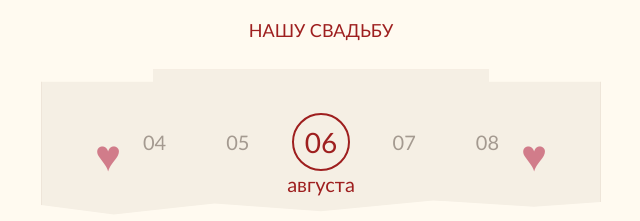
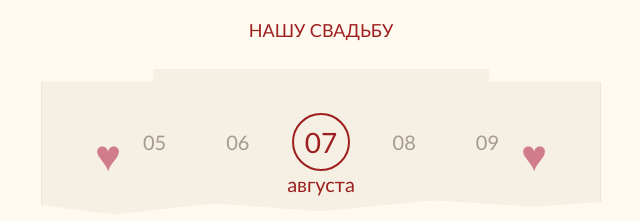
Before and after one commit to CyrilStrone/arinaitikhon, a plain HTML site: page frontend/index.html in a window 1280 px wide. Shown: the part 916-1137 px from the top of the page, 319-959 px from the left. Drawn offline with Linux system fonts and the light colour scheme.

Commit message:
fix(date): correct wedding date display in index.html

```diff
--- a/frontend/index.html
+++ b/frontend/index.html
@@ -90,11 +90,11 @@
         <p class="accent">нашу свадьбу</p>
 
         <div class="date-card" aria-label="Дата свадьбы 6 августа">
-          <span>04</span>
           <span>05</span>
-          <strong>06</strong>
-          <span>07</span>
+          <span>06</span>
+          <strong>07</strong>
           <span>08</span>
+          <span>09</span>
           <small>августа</small>
         </div>
       </section>
```
